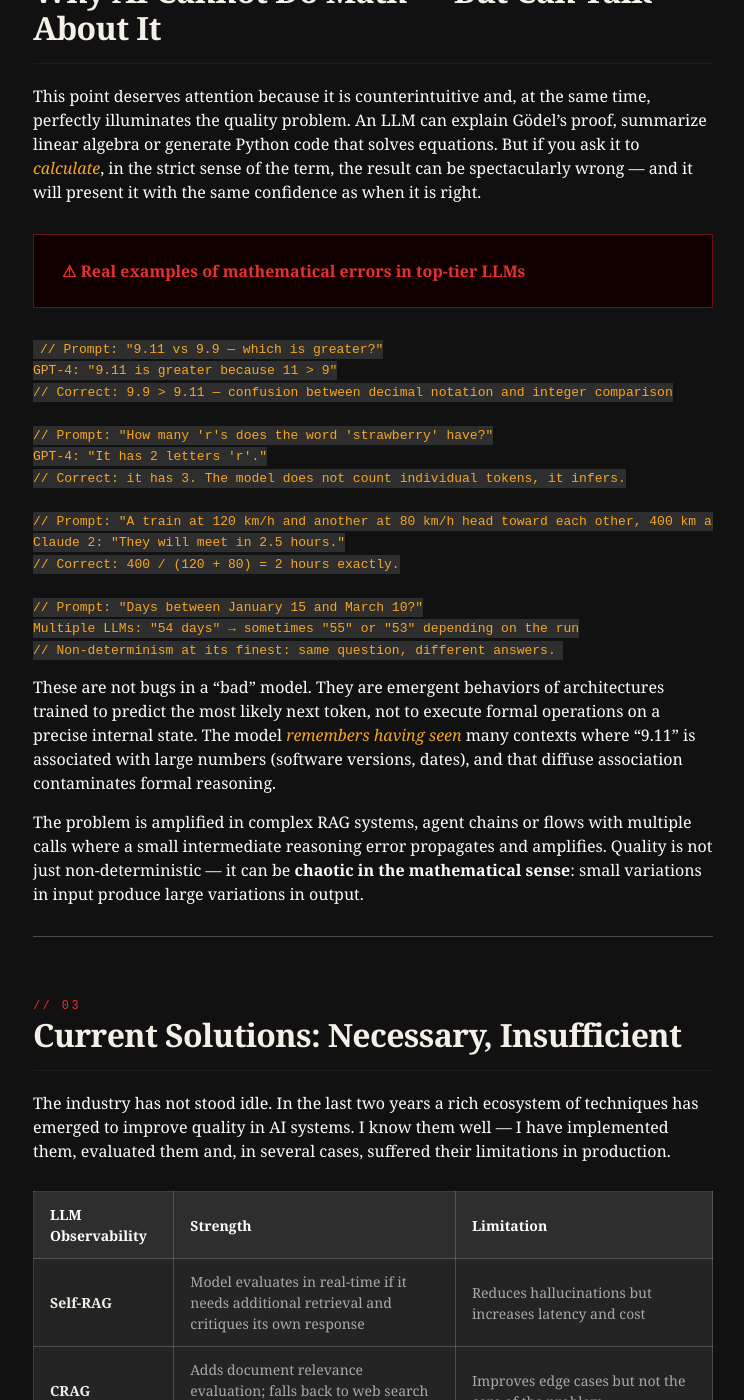
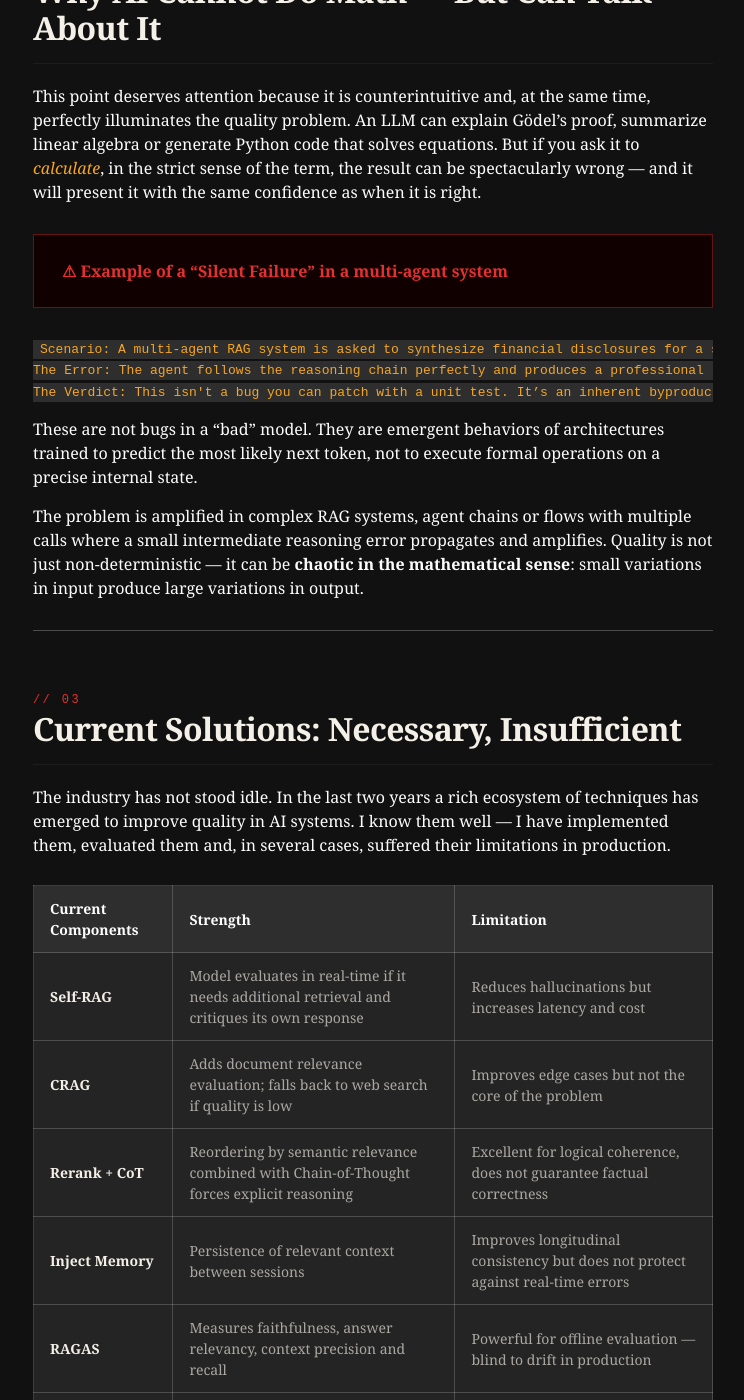
Before and after one commit to coto/coto.github.io, a Jekyll site: the page built from _posts/2026-02-21-continuos-supervision.markdown, in a window 1280 px wide and 1400 px high, scrolled down 1765 px. Shown: the whole window, without its empty margins (267-1011 px from the left). Built offline with Jekyll 4.4.1, drawn with Linux system fonts in a browser that asks for light colours; comment, search, counter and statistics services are not loaded; some of the changed text lies outside the part shown.

Commit message:
feat: update LLM failure examples, refine continuous supervision loop descriptions, and add a new concluding image to the post.

````diff
--- a/_posts/2026-02-21-continuos-supervision.markdown
+++ b/_posts/2026-02-21-continuos-supervision.markdown
@@ -47,27 +47,15 @@ This is not a defect that can be patched with a better prompt. It is the direct
 This point deserves attention because it is counterintuitive and, at the same time, perfectly illuminates the quality problem. An LLM can explain Gödel's proof, summarize linear algebra or generate Python code that solves equations. But if you ask it to *calculate*, in the strict sense of the term, the result can be spectacularly wrong — and it will present it with the same confidence as when it is right.
 
 {:.ai-error-box}
-**⚠ Real examples of mathematical errors in top-tier LLMs**
+**⚠ Example of a "Silent Failure" in a multi-agent system**
 
-```
-// Prompt: "9.11 vs 9.9 — which is greater?"
-GPT-4: "9.11 is greater because 11 > 9"
-// Correct: 9.9 > 9.11 — confusion between decimal notation and integer comparison
-
-// Prompt: "How many 'r's does the word 'strawberry' have?"
-GPT-4: "It has 2 letters 'r'."
-// Correct: it has 3. The model does not count individual tokens, it infers.
-
-// Prompt: "A train at 120 km/h and another at 80 km/h head toward each other, 400 km apart. When do they meet?"
-Claude 2: "They will meet in 2.5 hours."
-// Correct: 400 / (120 + 80) = 2 hours exactly.
-
-// Prompt: "Days between January 15 and March 10?"
-Multiple LLMs: "54 days" → sometimes "55" or "53" depending on the run
-// Non-determinism at its finest: same question, different answers.
+```text
+Scenario: A multi-agent RAG system is asked to synthesize financial disclosures for a specific ticker.
+The Error: The agent follows the reasoning chain perfectly and produces a professional summary. However, it uses a non-existent API parameter to fetch the data or misinterprets a subtle semantic nuance in the disclosure, leading to a factually wrong but logically "perfect" conclusion.
+The Verdict: This isn't a bug you can patch with a unit test. It’s an inherent byproduct of probabilistic architecture.
 ```
 
-These are not bugs in a "bad" model. They are emergent behaviors of architectures trained to predict the most likely next token, not to execute formal operations on a precise internal state. The model *remembers having seen* many contexts where "9.11" is associated with large numbers (software versions, dates), and that diffuse association contaminates formal reasoning.
+These are not bugs in a "bad" model. They are emergent behaviors of architectures trained to predict the most likely next token, not to execute formal operations on a precise internal state.
 
 The problem is amplified in complex RAG systems, agent chains or flows with multiple calls where a small intermediate reasoning error propagates and amplifies. Quality is not just non-deterministic — it can be **chaotic in the mathematical sense**: small variations in input produce large variations in output.
 
@@ -108,7 +96,7 @@ The industry has not stood idle. In the last two years a rich ecosystem of techn
 
 {:.ai-sol-grid}
 
-| LLM Observability | Strength | Limitation |
+| Current Components | Strength | Limitation |
 |-------------------|----------|------------|
 | **Self-RAG** | Model evaluates in real-time if it needs additional retrieval and critiques its own response | Reduces hallucinations but increases latency and cost |
 | **CRAG** | Adds document relevance evaluation; falls back to web search if quality is low | Improves edge cases but not the core of the problem |
@@ -117,7 +105,7 @@ The industry has not stood idle. In the last two years a rich ecosystem of techn
 | **RAGAS** | Measures faithfulness, answer relevancy, context precision and recall | Powerful for offline evaluation — blind to drift in production |
 | **Arize Phoenix** | LLM observability: spans, latency, tokens and evaluations | Excellent monitoring layer — reactive, not predictive or corrective |
 
-Why are they insufficient? Not because they are bad tools — they are excellent. The problem is that none of them proposes a **lifecycle paradigm**. They are point solutions in the problem space. None defines how they should relate to each other, how the system should learn from its own past errors, or how to integrate all of this into the DNA of the development process.
+Why are they insufficient? Not because they are bad techniques and tools—they are excellent. But we are currently mixing architectural patterns (like Self-RAG and CoT) with observability platforms (like Arize Phoenix).  The problem is that neither category proposes a lifecycle paradigm. They are point solutions in the problem space. None defines how they should relate to each other, how the system should learn from its own past errors, or how to integrate all of this into the DNA of the development process.
 
 It is like having antibiotics, vaccines and operating rooms, but without preventive medicine, without clinical records, without epidemiology. The tools exist. The healthcare system, not yet.
 
@@ -175,9 +163,9 @@ Analysis of meaning and relevance in context. Is the response faithful to the re
 
 **Post-inference Evaluation →** RAGAS, Arize Phoenix and internal/external evaluators process the complete response. They generate a multidimensional score that is recorded in the supervision history.
 
-**Post-mortem Analysis →** The truly new component. Periodic analysis of error patterns over time: what type of questions consistently fail? In which domain does the system degrade? Is there temporal drift in the base model?
+**Post-mortem Analysis →** The transformation of error logs into Guardrail Layers. This is where the system analyzes error patterns over time to identify temporal drift.
 
-**Supervised Feedback Loop →** Findings from post-mortem analysis feed the next cycle: prompt system refinement, RAG index updates, reranking threshold adjustments, or signal for fine-tuning. **The system learns from itself.**
+**Supervised Feedback Loop →** Findings from the post-mortem are not just archived; they feed the next cycle by updating RAG index weights or refining the system prompt to prevent the same error from recurring. The system builds a "semantic memory" of its own failures to prevent future drift.
 
 This cycle transforms supervision from a one-time event into an **evolutionary process**. A system under CS is not only evaluated — *it improves structurally over time* as a direct result of its own supervision. That is what distinguishes CS from existing evaluation tools.
 
@@ -197,7 +185,9 @@ LangChain is right that we cannot simply transfer TDD rigor or quality gates to
 
 Non-determinism is not an excuse. It is the specification of the problem. And engineering, at its best, has always transformed problem specifications into the foundations of the solution.
 
-**CI/CD/CS. Start saying it.**
+**CI/CD/CS. The contract is broken. It’s time to build a new one.**
+
+![CI/CD/CS](/assets/posts/ci-cd-cs.png "CI/CD/CS")
 
 ---
 
````
Also changed, not shown: 1 other file.
